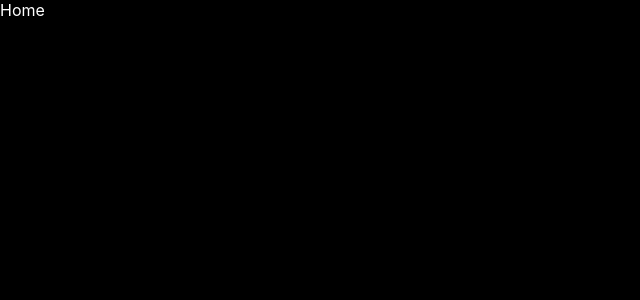
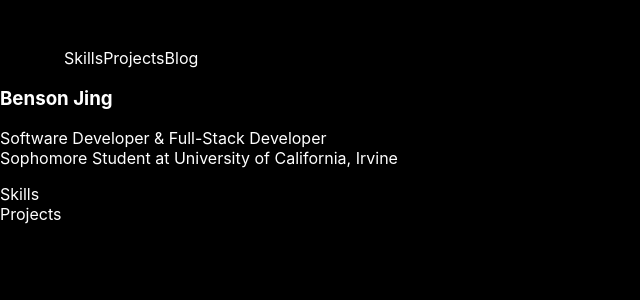
Before and after one commit to bensonjing/bensonjing.github.io, a Next.js app: page / in a window 1280 px wide. Shown: the top 300 px of the page, without its empty margins (0-640 px from the left). Built offline with nearby package versions, Linux system fonts and the light colour scheme.

Commit message:
implement intro

```diff
--- /dev/null
+++ b/components/intro.tsx
@@ -0,0 +1,47 @@
+import Image from 'next/image';
+import Link from 'next/link';
+
+export default function Intro() {
+  return (
+    <section>
+      <Header />
+      <Main />
+    </section>
+  );
+}
+
+function Header() {
+  return (
+    <nav>
+      <Link href='/'>
+        <a>
+          <Image src='/logo-light.svg' alt='logo' width='64' height='64' />
+        </a>
+      </Link>
+      <Link href='#skills'>
+        <a>Skills</a>
+      </Link>
+      <Link href='#projects'>
+        <a>Projects</a>
+      </Link>
+      <Link href='/blog'>
+        <a>Blog</a>
+      </Link>
+    </nav>
+  );
+}
+
+function Main() {
+  return (
+    <section>
+      <h1>Benson Jing</h1>
+      <div>
+        <p>
+          Software Developer & Full-Stack Developer
+          <br />
+          Sophomore Student at University of California, Irvine
+        </p>
+      </div>
+    </section>
+  );
+}
--- /dev/null
+++ b/components/projects.tsx
@@ -0,0 +1,3 @@
+export default function Projects() {
+  return <div>Projects</div>
+}
--- /dev/null
+++ b/components/skills.tsx
@@ -0,0 +1,3 @@
+export default function Skills() {
+  return <div>Skills</div>
+}
--- a/pages/index.tsx
+++ b/pages/index.tsx
@@ -1,3 +1,13 @@
+import Intro from "../components/intro"
+import Skills from "../components/skills"
+import Projects from "../components/projects"
+
 export default function Home() {
-  return <div>Home</div>
+  return (
+    <div>
+      <Intro />
+      <Skills />
+      <Projects />
+    </div>
+  )
 }
```
Also changed, not shown: 1 other file (tests, documents, lock files or other folders).
